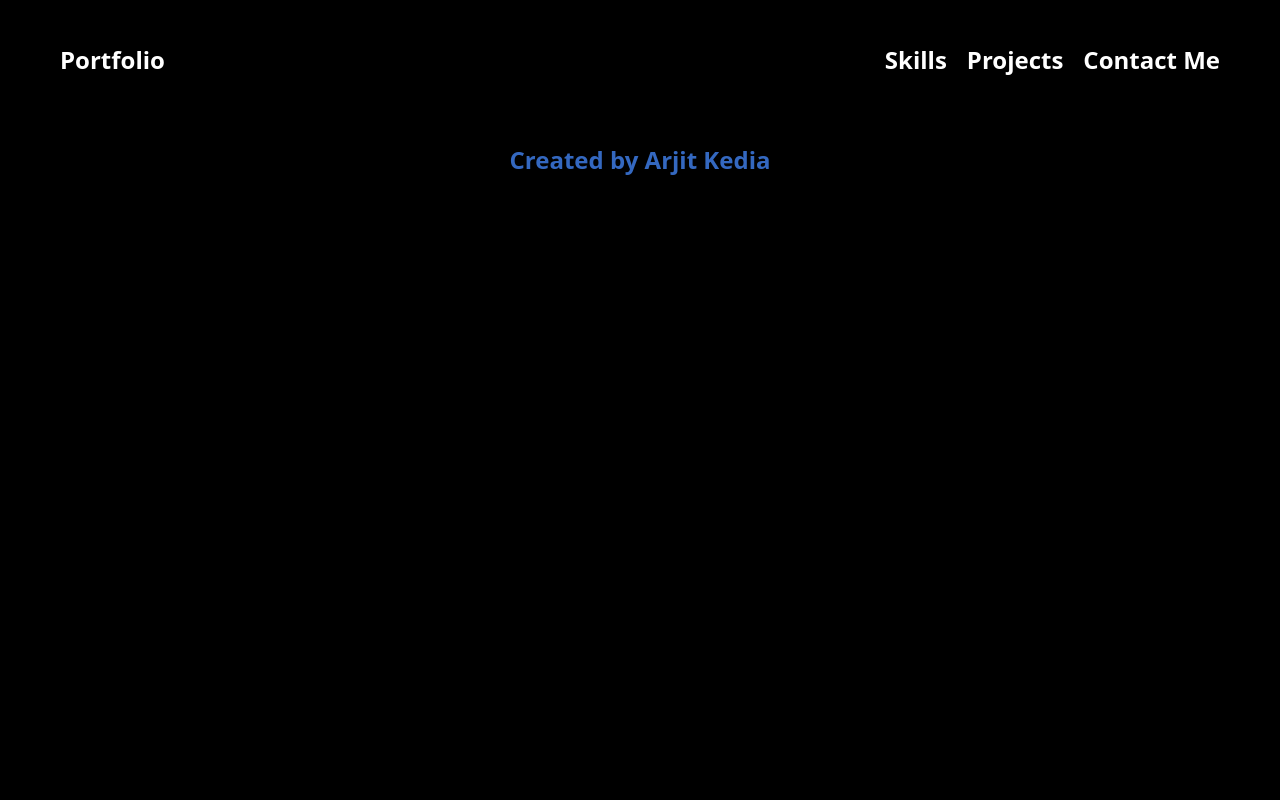
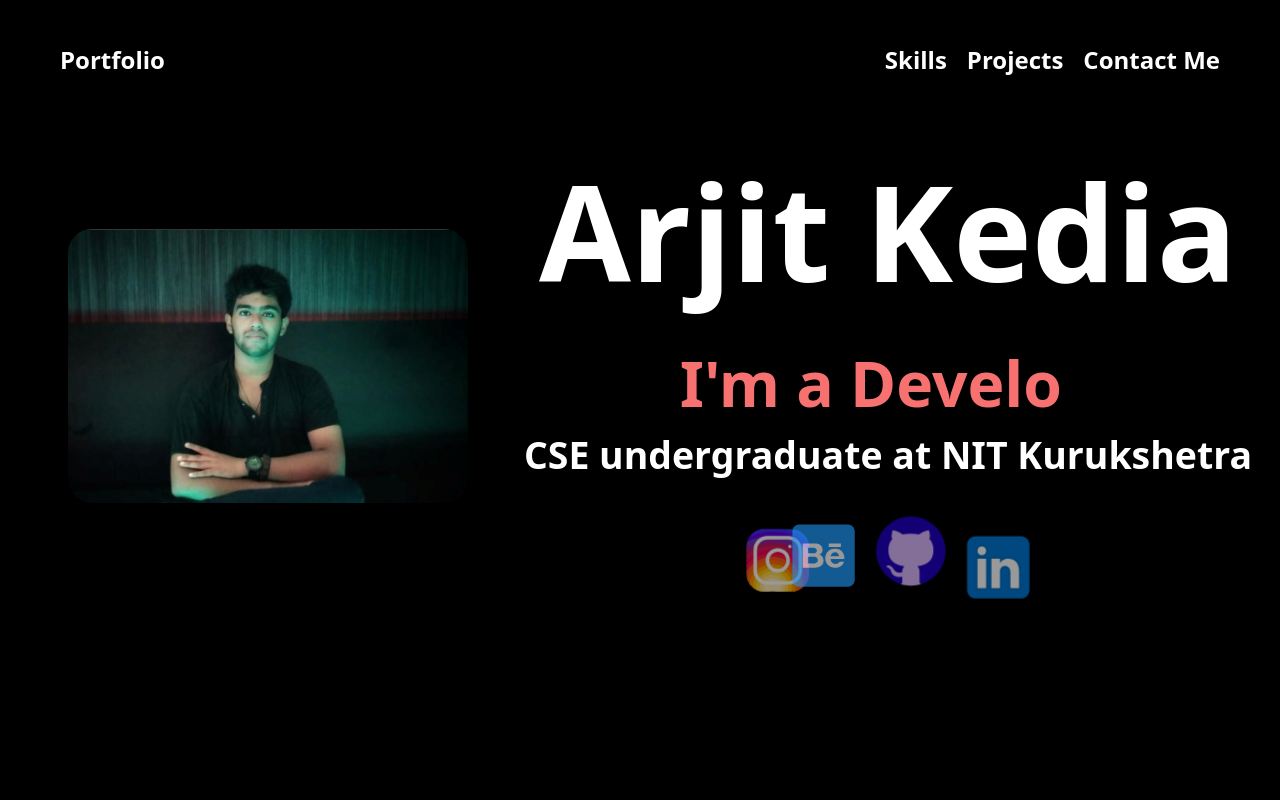
Before and after one commit to combfreak45/Portfolio_new, a React (Vite) app in the folder main/: page / in a window 1280 px wide. Shown: the top 800 px of the page. Built offline with nearby package versions, Linux system fonts and the light colour scheme.

Commit message:
Update App.jsx

```diff
--- a/main/src/App.jsx
+++ b/main/src/App.jsx
@@ -12,8 +12,7 @@
   return (
     <>
       <Routes>
-        <Route path="/" element={<Layout />} />
-        <Route path="portfolio" element={<Layout />}>
+        <Route path="/" element={<Layout />}>
           <Route index element={<Home />} />
           <Route path="skill" element={<Skills />} />
           <Route path="project" element={<Project />} />
```
